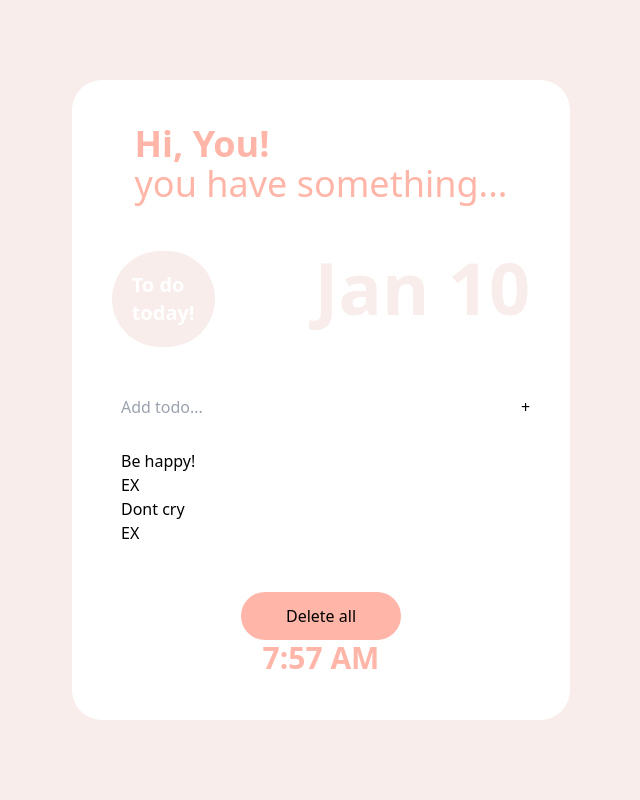
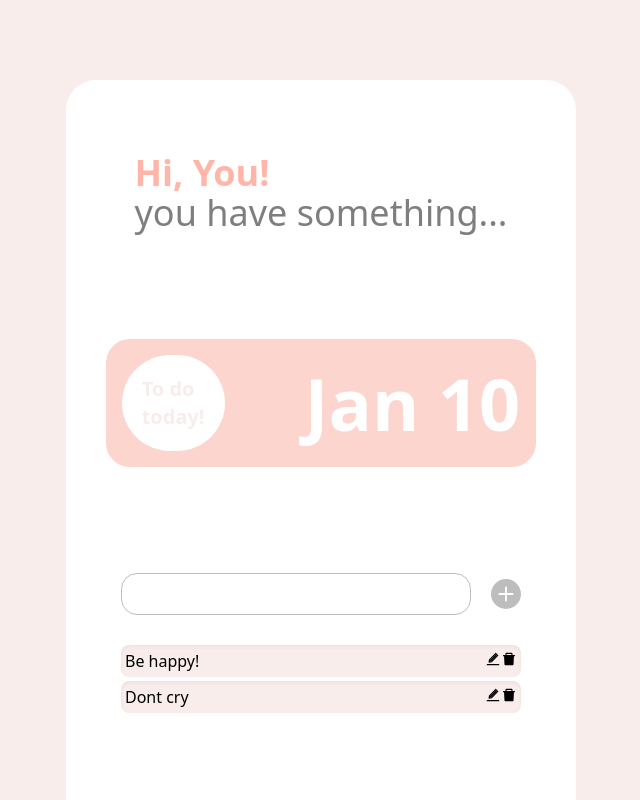
Before and after one commit to Orianaqh/ToDoToday, a React (Vite) app: page / in a window 1280 px wide. Shown: the top 800 px of the page, without its empty margins (319-959 px from the left). Built offline with nearby package versions, Linux system fonts and the light colour scheme.

Commit message:
itemsStyle,adButton,icons

```diff
--- a/package.json
+++ b/package.json
@@ -11,6 +11,7 @@
   "dependencies": {
     "react": "^18.2.0",
     "react-dom": "^18.2.0",
+    "react-icons": "^4.7.1",
     "react-moment": "^1.1.2"
   },
   "devDependencies": {
--- a/src/components/Todo.jsx
+++ b/src/components/Todo.jsx
@@ -1,11 +1,13 @@
 import { useState } from "react";
+// ICONS
+import { AiTwotoneEdit,AiFillDelete,AiFillCheckCircle } from "react-icons/ai";
 
 
 function Todo({item, onUpdate, onDelete, changeStatus}) {
   const [isEdit, setIsEdit] = useState(false);
 
 
-  // ------------------- component - lass uns Item verändern
+// EDIT ITEM
   function FormEdit(){
     const [newValue, setNewValue] = useState(item.name);
 
@@ -13,35 +15,52 @@ function Todo({item, onUpdate, onDelete, changeStatus}) {
       e.preventDefault();
     };
 
-  // ------------------- component - lass uns Item verändern
     function handleClickUpdateTodo(){
       onUpdate(item.id, newValue);
       setIsEdit(false)
     };
 
     return(
-      <form className="todoUpdateForm" onSubmit={handleSubmit}>
-        <input type='text' className="todoInput" value={newValue} onChange={(e) => setNewValue(e.target.value)}/>
-        <button className="btn btn-primary me-md-2" onClick={handleClickUpdateTodo}>L</button>
+      <form
+        aria-label="updateEdit"
+        className=""
+        onSubmit={handleSubmit}>
+        <input
+          type='text'
+          className="todoInput"
+          value={newValue}
+          onChange={(e) => setNewValue(e.target.value)}/>
+        <button
+          className="btn btn-primary me-md-2"
+          onClick={handleClickUpdateTodo}><AiFillCheckCircle/>
+        </button>
       </form>
     );
   }
 
-  // ------------------- component - addiert item
+  // AD ITEM
   function TodoElement(){
     return (
-      <ul className="">
-        <section className="itemStyle">
+      <ul
+        aria-label="todo"
+        className="shadow-inner bg-background mb-1 rounded-lg">
           <div className={item.completed ? "true" : "false"}>
-            <li className="list-group-item" onClick={() => changeStatus(item)} >{item.name}
+            <li
+              className="p-1 flex items-center justify-between"
+              onClick={() => changeStatus(item)} >{item.name}
             <div className="">
-              <button className="btn btn-primary me-md-2" type="button" onClick={() => setIsEdit(true)}>E</button>
-              <button className="btn btn-secondary" onClick={() => onDelete(item.id)}>X</button>
+              <button
+                className="btn btn-primary me-md-2"
+                type="button"
+                onClick={() => setIsEdit(true)}><AiTwotoneEdit/>
+              </button>
+              <button
+                className="btn btn-secondary"
+                onClick={() => onDelete(item.id)}><AiFillDelete/>
+              </button>
             </div>
             </li>
           </div>
-        </section>
-
 
       </ul>
       );
--- a/src/components/TodoApp.jsx
+++ b/src/components/TodoApp.jsx
@@ -1,6 +1,9 @@
 import React, { useState } from 'react'
 import Todo from './Todo';
 import moment from 'moment';
+
+// Icons
+import { BsPlusCircleFill } from 'react-icons/bs'
 
 const date = moment().format('MMM [\r\n] D');
 const time = moment().format('LT');
@@ -51,31 +54,35 @@ export function TodoApp() {
   return (
     <div
       className='
-        w-auto
+        w-auto h-[900px]
         my-[80px]
         p-10
         bg-white border-radius rounded-[30px]
         flex flex-col justify-around items-center gap-10
         '>
 
-      <div className='text-4xl text-darkRosa'>
-        <h1 className='font-bold'>Hi, You!</h1>
-        <h3 className='font-light'>you have something...</h3>
+      <div className='text-4xl'>
+        <h1 className='font-bold text-darkRosa'>Hi, You!</h1>
+        <h3 className='font-light opacity-50'>you have something...</h3>
       </div>
 
       <div
         aria-label='logoAndDate'
-        className="flex flex-row gap-[100px]">
+        className="
+          flex flex-row items-center
+          gap-[80px]
+          bg-lightRosa p-4 rounded-3xl
+          ">
         <h2
           aria-label='logo'
           className='
             p-5 rounded-full
-            font-bold text-white text-xl
-            bg-background'
+            font-bold text-background text-xl
+            bg-white'
           >To do<br></br>today!</h2>
         <h2
           aria-label='date'
-          className='text-background
+          className='text-white
             font-bold text-7xl'
           >{date}</h2>
 
@@ -83,21 +90,25 @@ export function TodoApp() {
 
       <div
         aria-label='inputAndToDos'>
-        <form className=''>
+        <form
+          className='flex flex-row items-center justify-center gap-5 mb-[30px]'>
+        {/* INPUT TODO */}
           <input
           aria-label='todoInput'
+          className=' w-full p-2
+            rounded-[1rem] focus:outline-lightGray
+            border border-lightGray
+            '
           type='text'
-          className='mb-[30px] w-full'
-          placeholder="Add todo..."
           value={title}
           onChange={(e) => setTitle(e.target.value)}/>
 
-          <button
-            aria-label='buttonCreate'
-            className='absolute'
-            onClick={addTodo}>
-            +
-          </button>
+        {/* AdButton TODO */}
+        <button
+          className=''
+          onClick={addTodo}
+          ><BsPlusCircleFill className='w-[30px] h-[30px] text-lightGray'/>
+        </button>
         </form>
 
         <div
@@ -106,6 +117,7 @@ export function TodoApp() {
           {todos.map(item => {
             return(
               <Todo
+              className=''
               key={item.id}
               item={item}
               onUpdate={handleClickUpdateTodo}
@@ -121,13 +133,14 @@ export function TodoApp() {
       {/* DELETE BUTTON AND TIME */}
     <div
       aria-label='deleteButtonAndTime'
-      className='flex flex-col justify-center items-center'>
+      className='flex flex-col
+        justify-center items-center'>
       {/* DELETE BUTTON */}
         <div
           aria-label='buttonDeleteAll'
           className='w-[10em] p-3 rounded-full
             flex justify-center
-            bg-darkRosa
+            bg-darkRosa text-white
           '>
           <button className="btn btn-secondary" onClick={deleteAll}>Delete all</button>
         </div>
```
Also changed, not shown: 1 other file (tests, documents, lock files or other folders).
